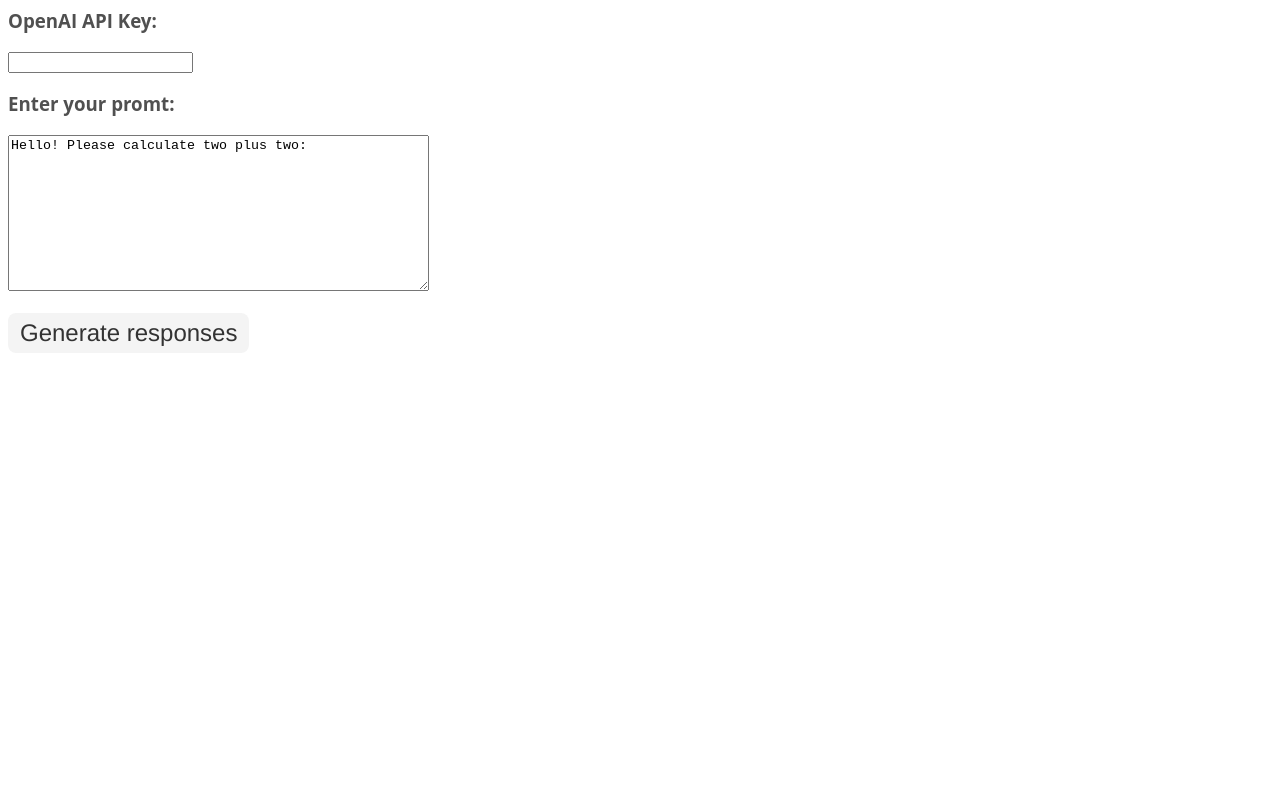
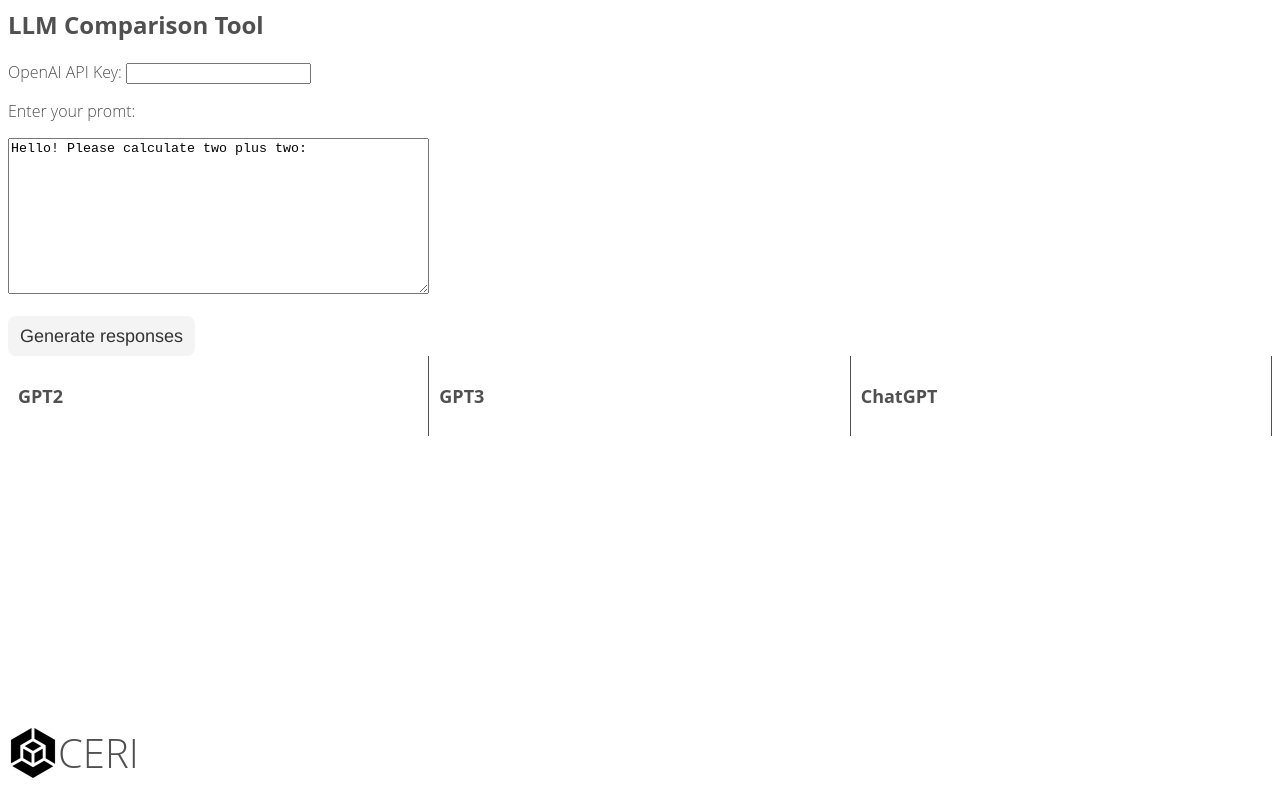
Before and after one commit to LLMcompare/LLMcompare.github.io, a plain HTML site: page index.html in a window 1280 px wide. Drawn offline with Linux system fonts and the light colour scheme.

Commit message:
make it look nicer

```diff
--- a/form.js
+++ b/form.js
@@ -15,12 +15,12 @@ async function update_response(){
         return;
     }
     localStorage.setItem("apikey",apikey);
-    response_area.innerHTML = ""
     models =  ["GPT2","GPT3","ChatGPT"];
     for(var i = 0; i<3;i++){
         model_name=models[i];
-        model_response = await runModel(prompt_area.value,model_name);
-        response_area.innerHTML += `<h5>${model_name}</h5><pre>${model_response}</pre>`
+        prompt_text = prompt_area.value;
+        model_response = await runModel(prompt_text,model_name);
+        document.getElementById("response"+i).innerHTML = `<h3>${model_name}</h3><pre><b>${prompt_text}</b>${model_response}</pre>`
     }
 }
 
--- a/index.html
+++ b/index.html
@@ -2,15 +2,19 @@
     <head>
         <script src="models.js"></script>
         <link rel="stylesheet" href="style.css">
+        <title>LLM Comparison Tool</title>
+        <link rel="shortcut icon" type="image/x-icon" href="cerilogo.png" />
+
     </head>
     <body>
-        <h3>OpenAI API Key:</h1>
-        <input type="text" id="apikey"/>
-        <h3>Enter your promt:</h1>
+        <h2>LLM Comparison Tool</h2>
+        <p>OpenAI API Key: <input type="text" id="apikey"/></p>
+
+        <p>Enter your promt:</p>
         <textarea id="prompt_area" rows="10" cols="50">Hello! Please calculate two plus two:
 
 
-        </textarea>
+</textarea>
         <!-- <h3>Choose your model:</h3> -->
         <!-- <select name="model" id="model">
             <option value="GPT2">GPT2</option>
@@ -20,8 +24,14 @@
         <br/>
         <br/>
         <button class="button" id="submit_button">Generate responses</button>
-        <div id="response"></div>
-
+        <div id="response">
+            <div class="response-item" id="response0"><h3>GPT2</h3></div>
+            <div class="response-item" id="response1"><h3>GPT3</h3></div>
+            <div class="response-item" id="response2"><h3>ChatGPT</h3></div>
+        </div>
         <script src="form.js"></script>
     </body>
+    <footer>
+            <a id="cerilink" href="https://www.camxrisk.org/"><img src="cerilogo.png" height="50px"/><span>CERI</span></a>
+    </footer>
 </html>
--- a/models.js
+++ b/models.js
@@ -14,7 +14,7 @@ async function GPT3_request(prompt) {
         }),
     });
     const json_response = await response.json();
-    return prompt+json_response["choices"][0]["text"];
+    return json_response["choices"][0]["text"];
   }
 
 async function chatGPT_request(prompt) {
@@ -33,7 +33,7 @@ async function chatGPT_request(prompt) {
         }),
     });
     const json_response = await response.json();
-    return prompt+json_response["choices"][0].message.content;
+    return json_response["choices"][0].message.content;
   }
 
 async function GPT2_request(prompt) {
@@ -49,7 +49,7 @@ async function GPT2_request(prompt) {
         }),
     });
     const json_response = await response.json();
-    return json_response[0]["generated_text"];
+    return json_response[0]["generated_text"].substr(prompt.length);
 }
 
 async function runModel(prompt, model){
--- a/style.css
+++ b/style.css
@@ -9,6 +9,43 @@ body {
     background-attachment: fixed;
 }
 
+h3 {
+  font-size: large;
+}
+
+footer {
+  position: fixed;
+  bottom: 20px;
+}
+
+#cerilink {
+  text-decoration: none;
+}
+
+#cerilink * {
+  vertical-align: middle;
+  display: inline;
+  font-size: 40px;
+  color:#505050;
+  text-decoration: none;
+}
+
+#response {
+  display:flex;
+  flex-direction: row
+}
+
+.response-item {
+  border-right: 1px solid;
+  padding: 10px;
+  flex-grow: 1;
+  flex-basis: 0;
+}
+
+.response-item b {
+  background: #d9ffd9;
+}
+
 .button {
   background-color: rgba(51, 51, 51, 0.05);
   border-radius: 8px;
@@ -17,7 +54,7 @@ body {
   cursor: pointer;
   display: inline-block;
   font-family: "Haas Grot Text R Web", "Helvetica Neue", Helvetica, Arial, sans-serif;
-  font-size: 24px;
+  font-size: large;
   font-weight: 500;
   line-height: 20px;
   list-style: none;
```
Also changed, not shown: cerilogo.png (added).
